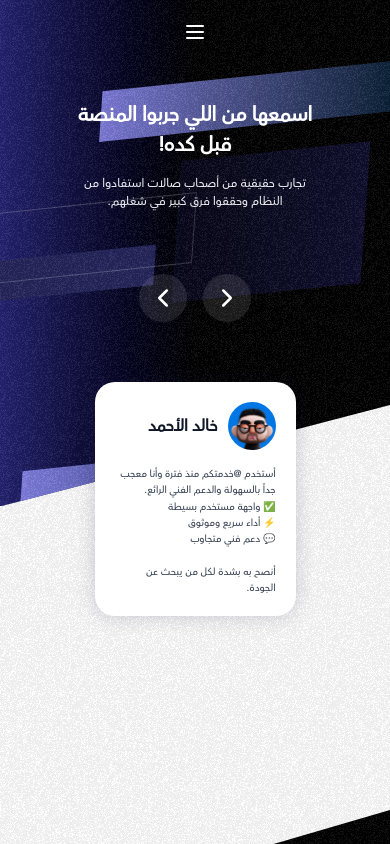
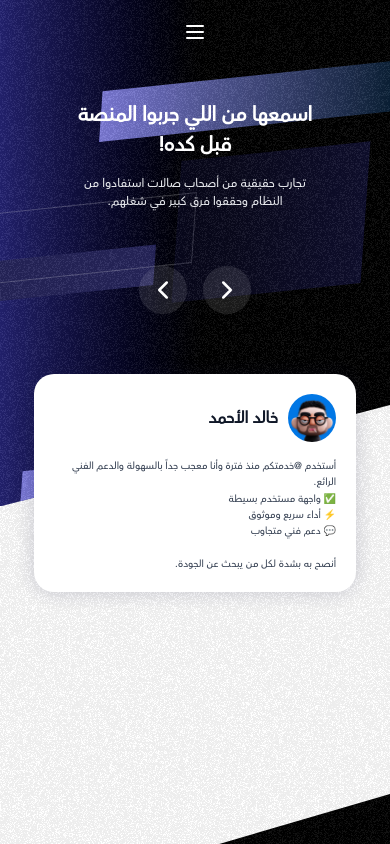
Before and after one commit to Cyb3R0xSASA/Gym-Managment-System, a React (Vite) app in the folder client/: page /testemonials in a window 390 px wide. Shown: the top 844 px of the page. Built offline with nearby package versions, Linux system fonts and the light colour scheme.

Commit message:
fix testemonials in mobile

```diff
--- a/client/src/components/custom/TestimonialSlider.jsx
+++ b/client/src/components/custom/TestimonialSlider.jsx
@@ -153,9 +153,9 @@ const TestimonialSlider = () => {
     const currentTestimonials = testimonialsData.slice(startIndex, startIndex + itemsPerPage);
 
     return (
-        <div className="w-full py-12 md:py-16">
-        <div className="w-full min-w-[70vw] px-4 sm:px-6 lg:px-8">
-            <div className="flex justify-center items-center mb-10">
+        <div className="w-full py-[40px] md:py-[60px]">
+        <div className="w-full min-w-[100vw] md:min-w-[70vw] px-[14px] sm:px-[20px] lg:px-[10px]">
+            <div className="flex justify-center items-center mb-[40px]">
             <button
                 onClick={() => paginate(1)}
                 className="mx-2 p-3 rounded-full bg-white/10 hover:bg-white/20 text-white transition-colors focus:outline-none focus:ring-2 focus:ring-white/50 disabled:opacity-40"
```
